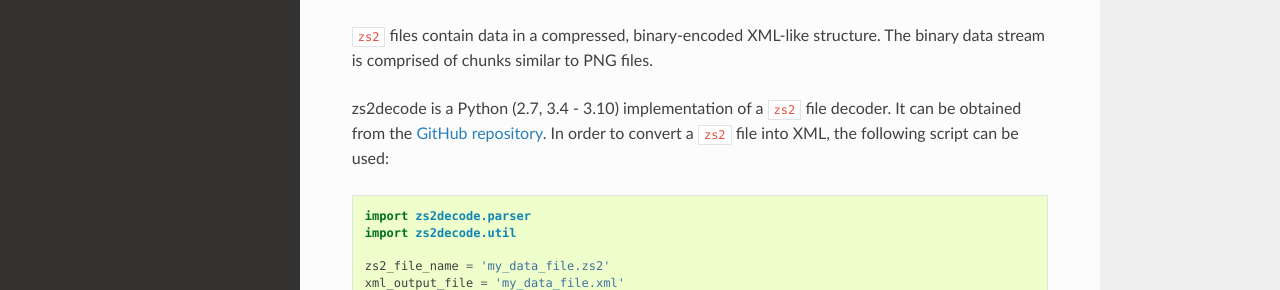
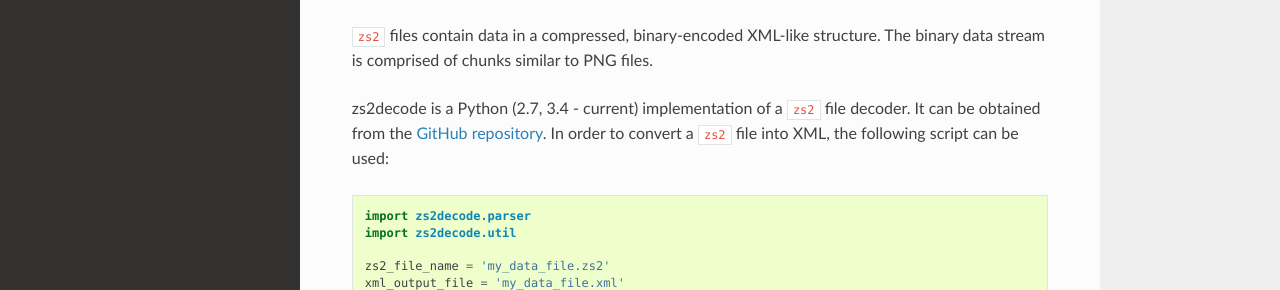
Before and after one commit to cpetrich/zs2decode, a Sphinx documentation site: the page built from docs/index.rst, in a window 1280 px wide and 900 px high. Shown: the part 272-562 px from the top of the window. Built offline with Sphinx 7.4.7 and the Read the Docs theme 3.1.0, drawn with Linux system fonts in a browser that asks for light colours.

Commit message:
update supported python versions

```diff
--- a/docs/index.rst
+++ b/docs/index.rst
@@ -13,7 +13,7 @@ and meta data. The proprietory ``zs2`` file format is generated by
 XML-like structure. The binary data stream is comprised of chunks
 similar to PNG files.
 
-zs2decode is a Python (2.7, 3.4 - 3.10) implementation of a
+zs2decode is a Python (2.7, 3.4 - current) implementation of a
 ``zs2`` file decoder. It can be obtained from the
 `GitHub repository <https://github.com/cpetrich/zs2decode.git>`_.
 In order to convert a ``zs2`` file into XML, the following
```
